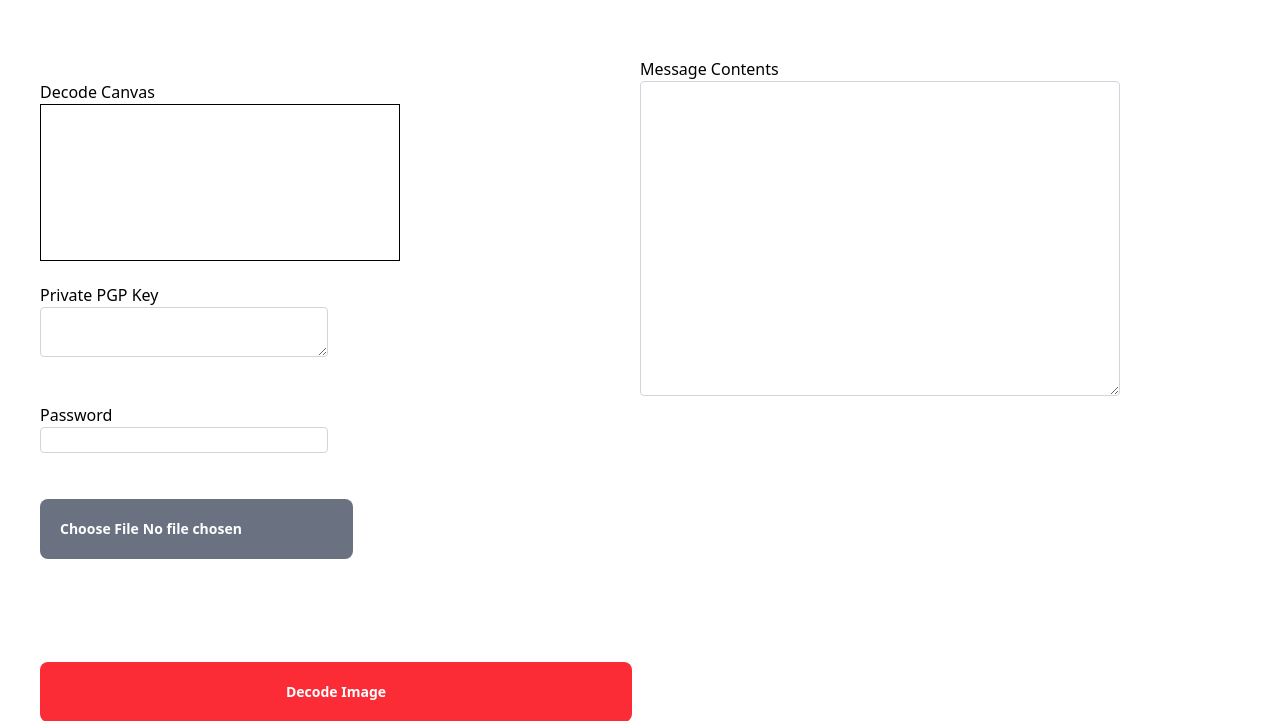
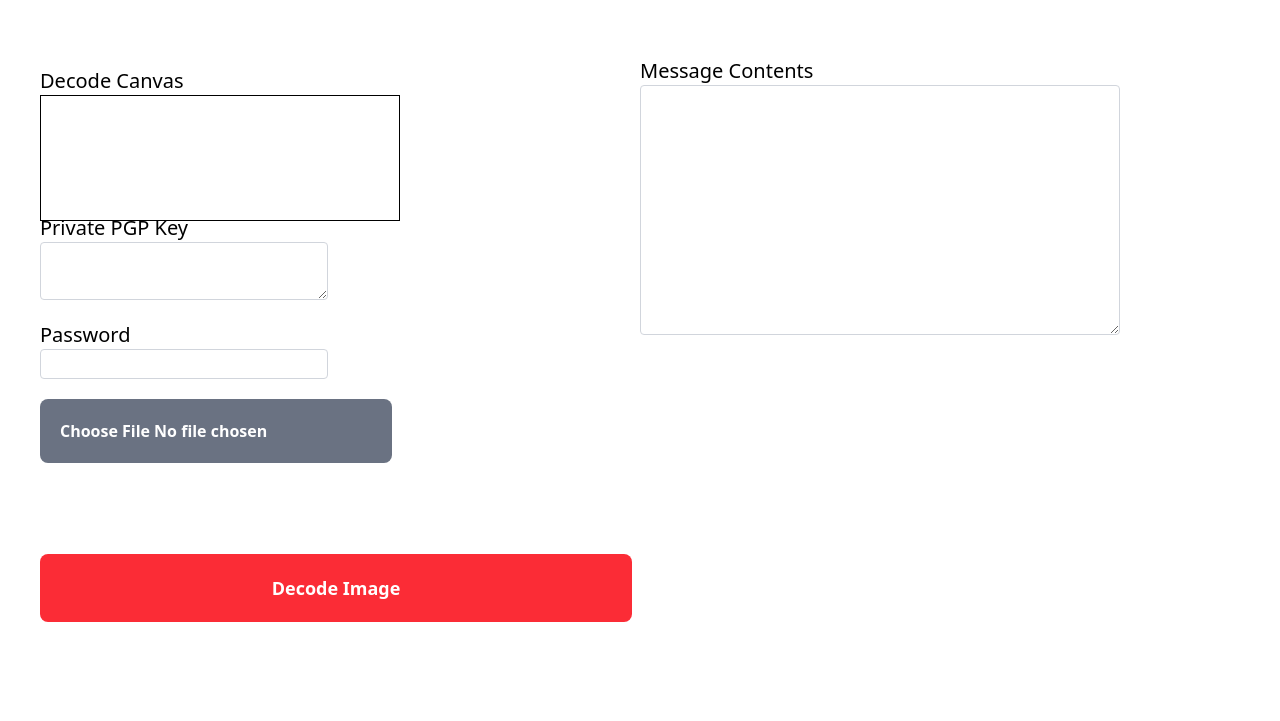
Before and after one commit to Jason-Hlavac/Steganograpy-App, a plain HTML site: page decoder.html in a window 1280 px wide. Shown: the part 79-800 px from the top of the page. Drawn offline with nearby package versions, Linux system fonts and the light colour scheme.

Commit message:
increased text size and made more dynamic

```diff
--- a/decoder.html
+++ b/decoder.html
@@ -23,39 +23,39 @@
                 <li class="list-none inline-block px-5"><a class="underline text-black hover:font-bold text-xl" href = "decoder.html">Decoder</a></li>
             </ul>
         </nav>
-        <div class="w-full h-full grid grid-cols-8 justify-center px-10">
+        <div class="w-full h-80 grid grid-cols-8 justify-center px-10">
             <section class="w-full flex grid grid-cols-8 mb-20 col-span-8">
                 <div class="col-span-4">
                     <!-- <input type="file" accept="image/*" onchange="preview(this.files[0])"/> -->
                     <form id = "decoder-form" style="height: 100%; width: 60%; display: flex; flex-wrap: wrap; justify-content: flex-start; align-content:space-around;">
                         <div style = "width: 100%; height: 30%;">
-                            <p class="text-md">Decode Canvas</p>
+                            <p class="text-xl">Decode Canvas</p>
                             <canvas class = "decode-canvas" id = "decode-canvas"></canvas>
                         </div>
                         <div style="width: 100%; display: flex; flex-wrap: wrap;">
-                            <label for="key-input" class="text:md">Private PGP Key </label>
+                            <label class="text-xl" for="key-input" class="text:md">Private PGP Key </label>
                             <div class="break"></div>
-                            <textarea type="text" id = "key-input" style = "width: 80%;" class="border-1 border-solid border-gray-300 rounded-sm"></textarea>
+                            <textarea type="text" id = "key-input" style = "width: 80%;" class="border-1 border-solid border-gray-300 rounded-sm text-xl"></textarea>
                         </div>
                         <div style="width: 100%; display: flex; flex-wrap: wrap;">
-                            <label for="password" class="text:md">Password </label>
+                            <label for="password" class="text-xl">Password </label>
                             <div class="break"></div>
-                            <input type="password" id = "password" style = "width: 80%;" class="border-1 border-solid border-gray-300 rounded-sm">
+                            <input type="password" id = "password" style = "width: 80%;" class="border-1 border-solid border-gray-300 rounded-sm text-xl">
                         </div>
-                        <input type = "file" id = "encode-image" name = "encode-image" class="rounded-lg bg-gray-500 hover:bg-gray-700 py-5 px-5 text-white text-sm font-bold" accept="image/png">
+                        <input type = "file" id = "encode-image" name = "encode-image" class="rounded-lg bg-gray-500 hover:bg-gray-700 py-5 px-5 text-white text-l font-bold" accept="image/png">
                     </form>
 
                     <!-- Display file -->
                 </div>
                 <div class="col-span-4">
                     <!-- Decode file -->
-                    <label for = "message-contents">Message Contents</label>
+                    <label class="text-xl" for = "message-contents">Message Contents</label>
                     <div class="break"></div>
-                    <textarea id = "message-contents" style="width: 80%; height: 60%;" readonly class="border-1 border-solid border-gray-300 rounded-sm"></textarea>
+                    <textarea id = "message-contents" style="width: 80%; height: 60%;" readonly class="border-1 border-solid border-gray-300 rounded-sm text-xl"></textarea>
                 </div>
             </section>
             <section class="h-5/100 w-full justify-between grid gap-4 grid-cols-8 col-span-8">
-                <input type = "button" class="col-span-4 w-full rounded-lg bg-red-500 hover:bg-red-700 py-5 px-5 text-white text-sm font-bold" value="Decode Image" onclick="lsbDecodeHelper()">
+                <input type = "button" class="col-span-4 w-full rounded-lg bg-red-500 hover:bg-red-700 py-5 px-5 text-white text-lg font-bold" value="Decode Image" onclick="lsbDecodeHelper()">
             </section>
         </div>
         <script>
--- a/style.css
+++ b/style.css
@@ -1,5 +1,4 @@
 body, html{
-    overflow-y: hidden;
     overflow-x: hidden;
     height: 100vh;
     width: 100vw;
```
Also changed, not shown: encoder.html (+7 -7 lines), index.html (+1 -1 lines).
